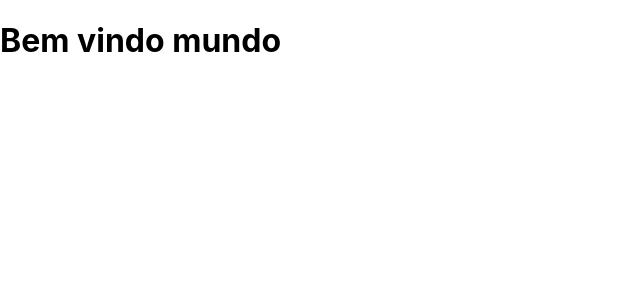
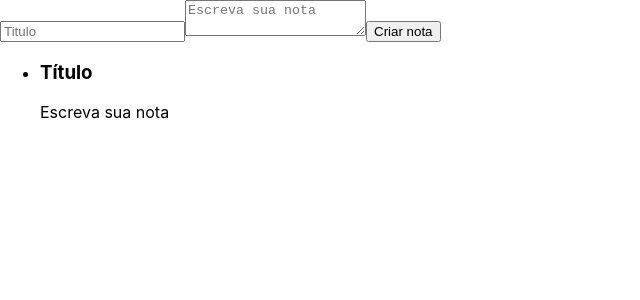
Before and after one commit to idpedro/curso_alura_react, a React (Create React App) app in the folder react_entendendo_a_bibli/ceep/: page / in a window 1280 px wide. Shown: the top 300 px of the page, without its empty margins (0-640 px from the left). Built offline with nearby package versions, Linux system fonts and the light colour scheme.

Commit message:
Criando o primeiro componente

```diff
--- a/react_entendendo_a_bibli/ceep/src/App.js
+++ b/react_entendendo_a_bibli/ceep/src/App.js
@@ -1,11 +1,16 @@
 import React from 'react';
+import ListaDeNotas from './components/ListaDeNotas'
 
 function App() {
   return (
-    <form>
-      <input type='text'/>
-      <textarea></textarea>
+    <>
+      <form>
+        <input type='text' placeholder='Titulo'/>
+        <textarea placeholder='Escreva sua nota'></textarea>
+        <button>Criar nota</button>
     </form>
+    <ListaDeNotas/>
+  </>
   );
 }
 
--- /dev/null
+++ b/react_entendendo_a_bibli/ceep/src/components/ListaDeNotas.jsx
@@ -0,0 +1,20 @@
+import React,{ Component } from 'react';
+
+class ListaDeNotas extends Component{
+    render(){
+        return (
+        <ul>
+        <li>
+            <section>
+            <header>
+                <h3>Título</h3>
+            </header>
+            <p> Escreva sua nota </p>
+            </section>
+        </li>
+        </ul>
+        );
+    }
+}
+
+export default ListaDeNotas;
--- a/react_entendendo_a_bibli/ceep/src/index.js
+++ b/react_entendendo_a_bibli/ceep/src/index.js
@@ -2,11 +2,10 @@
 import ReactDOM from 'react-dom';
 import './index.css';
 import App from './App';
-import Welcome from './pages/welcome'
 
 ReactDOM.render(
   <React.StrictMode>
-    <Welcome/>
+    <App/>
   </React.StrictMode>,
   document.getElementById('root')
 );
```
